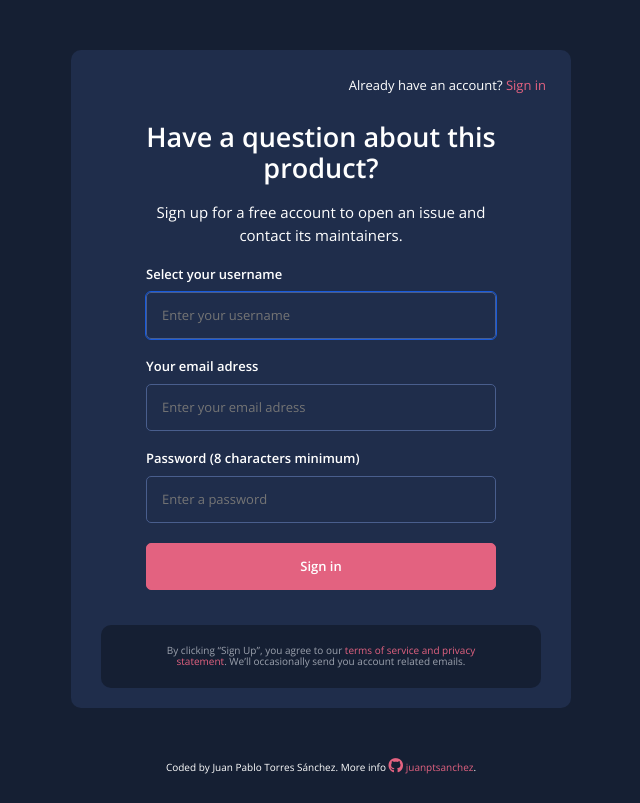
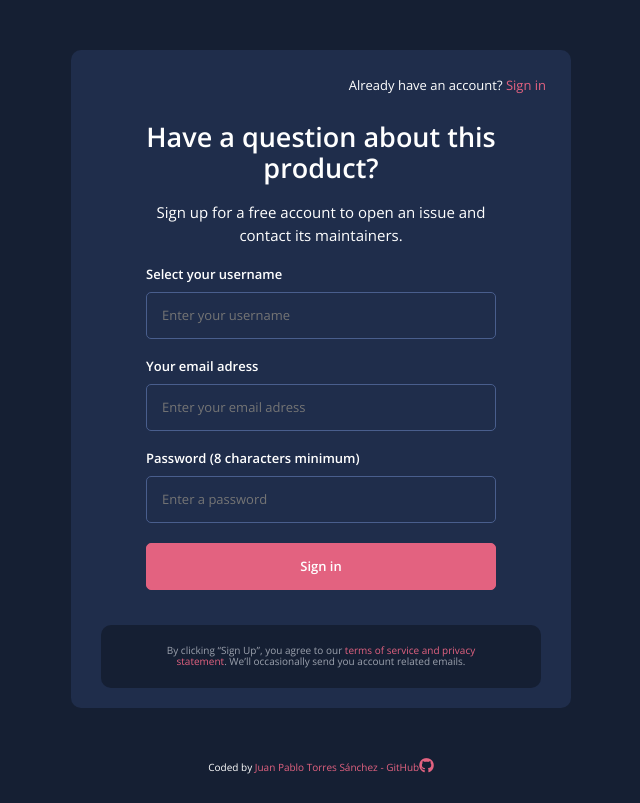
Before and after one commit to juanptsanchez/formulario_responsive, a plain HTML site: page index.html in a window 1280 px wide. Shown: the whole page, without its empty margins (319-959 px from the left). Drawn offline with nearby package versions, Linux system fonts and the light colour scheme.

Commit message:
Update index.html

```diff
--- a/index.html
+++ b/index.html
@@ -14,12 +14,12 @@
     <!-- FAVICON -->
     <link rel="icon" type="image/png" sizes="32x32" href="./images/favicon-32x32.png">
 
+    <!-- FONTAWESOME / ICONS -->
+    <script src="https://kit.fontawesome.com/5179a5d3be.js" crossorigin="anonymous"></script>
+
     <!-- CSS -->
     <link rel="stylesheet" href="css/normalize.css">
     <link rel="stylesheet" href="css/styles.css" type="text/css">
-
-    <!-- FONTAWESOME / ICONS -->
-    <script src="https://kit.fontawesome.com/5179a5d3be.js" crossorigin="anonymous"></script>
 </head>
 
 <body>
@@ -39,7 +39,7 @@
 
                 <form action="" class="form__info">
                     <label for="username">Select your username</label>
-                    <input type="text" placeholder="Enter your username" id="username" name="username" required autofocus>
+                    <input type="text" placeholder="Enter your username" id="username" name="username" required>
 
                     <label for="username">Your email adress</label>
                     <input type="email" placeholder="Enter your email adress" id="email" name="email" required>
@@ -62,7 +62,7 @@
 
     <footer class="site__footer container">
         <p>
-            Coded by Juan Pablo Torres Sánchez. More info <a href="https://github.com/juanptsanchez" target="_blank"><i class="fab fa-github"></i> juanptsanchez</a>.
+            Coded by <a href="https://github.com/juanptsanchez" target="_blank">Juan Pablo Torres Sánchez - GitHub<i class="fab fa-github"></i></a>
         </p>
     </footer>
 </body>
```
